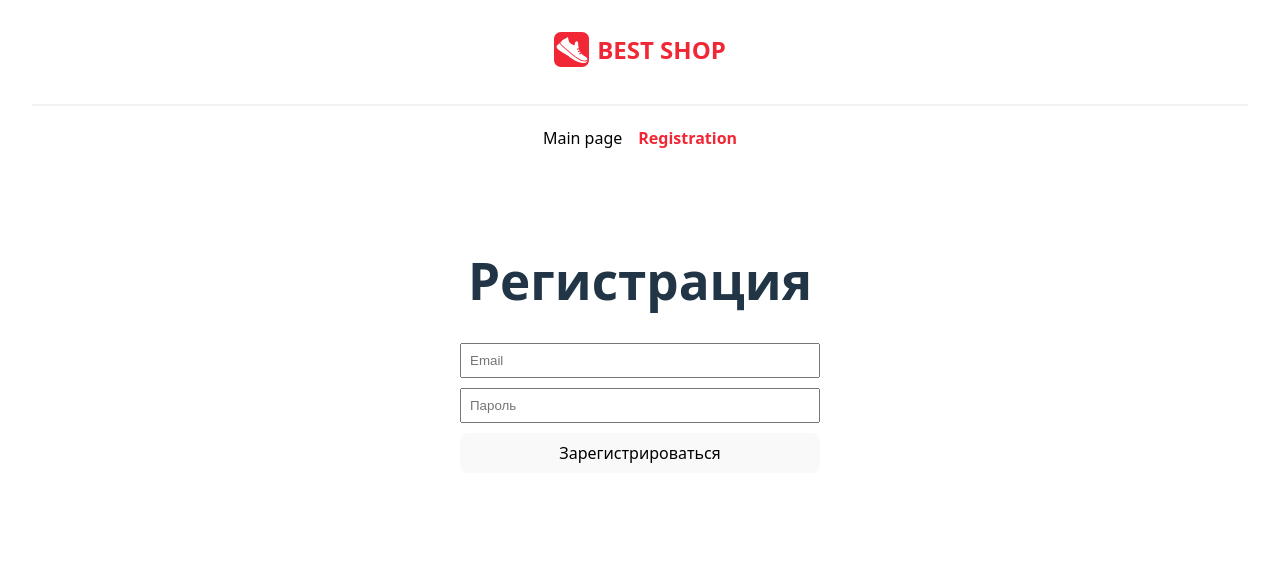
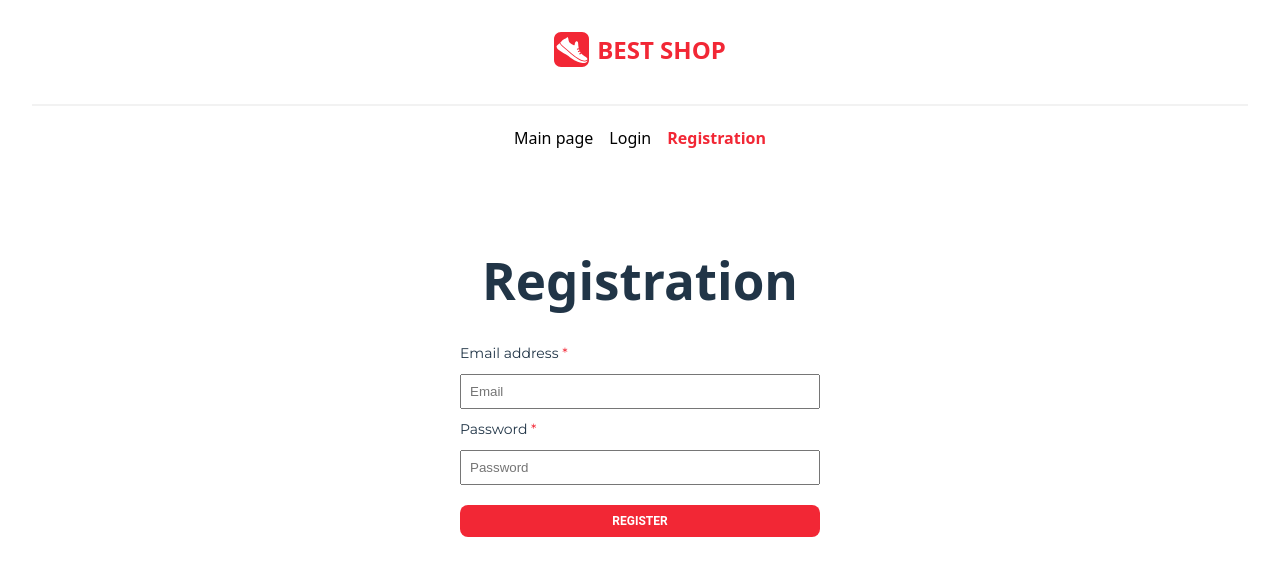
Before and after one commit to ustinix/eCommerce-Application, a Vue app: page /register in a window 1280 px wide. Shown: the top 576 px of the page. Built offline with nearby package versions, Linux system fonts and the light colour scheme.

Commit message:
feat: add login page to router, install eslint-vue plugin

```diff
--- a/package.json
+++ b/package.json
@@ -25,9 +25,10 @@
     "@eslint/js": "^9.25.1",
     "@vitejs/plugin-vue": "^5.2.2",
     "@vue/tsconfig": "^0.7.0",
-    "eslint": "^9.25.1",
+    "eslint": "^9.26.0",
     "eslint-config-prettier": "^10.1.2",
     "eslint-plugin-prettier": "^5.2.6",
+    "eslint-plugin-vue": "^10.1.0",
     "husky": "^9.1.7",
     "lint-staged": "^15.5.1",
     "prettier": "^3.5.3",
--- a/src/components/layout/Header.vue
+++ b/src/components/layout/Header.vue
@@ -16,13 +16,14 @@ import Logo from '../ui/logo.vue';
     <DividerLine />
     <nav class="nav">
       <RouterLink to="/">Main page</RouterLink>
+      <RouterLink to="/login">Login</RouterLink>
       <RouterLink to="/register">Registration</RouterLink>
     </nav>
   </div>
 </template>
 
 <style lang="scss" scoped>
-@import '../../assets/styles/variables.scss';
+@use '../../assets/styles/variables.scss' as v;
 
 .header {
   padding: 2rem;
@@ -43,7 +44,7 @@ import Logo from '../ui/logo.vue';
 
       h2 {
         margin: 0;
-        color: $color-red;
+        color: v.$color-red;
       }
     }
   }
@@ -55,7 +56,7 @@ import Logo from '../ui/logo.vue';
     padding: 1rem;
 
     a {
-      color: $color-black;
+      color: v.$color-black;
       text-decoration: none;
 
       &:hover {
@@ -64,7 +65,7 @@ import Logo from '../ui/logo.vue';
 
       &.router-link-active {
         font-weight: bold;
-        color: $color-red;
+        color: v.$color-red;
       }
     }
   }
--- a/src/main.ts
+++ b/src/main.ts
@@ -5,10 +5,14 @@ import './style.scss';
 import router from './router/router';
 
 const appContainer = document.createElement('div');
+
 appContainer.id = 'app';
-document.body.appendChild(appContainer);
+
+document.body.append(appContainer);
+
 const pinia = createPinia();
 
 const app = createApp(App).use(router);
+
 app.mount('#app');
 app.use(pinia);
--- a/src/pages/loginPage/LoginPage.vue
+++ b/src/pages/loginPage/LoginPage.vue
@@ -6,7 +6,7 @@ const errorEmail = ref<string>('');
 const errorPassword = ref<string>('');
 const showPassword = ref<boolean>(false);
 
-const togglePassword = ():void => {
+const togglePassword = (): void => {
   showPassword.value = !showPassword.value;
 };
 function login(event: Event): void {
--- a/src/pages/registrationPage/registrationPage.vue
+++ b/src/pages/registrationPage/registrationPage.vue
@@ -11,20 +11,38 @@ const handleSubmit = () => {
 
 <template>
   <div class="registration-page">
-    <h1>Регистрация</h1>
+    <h1>Registration</h1>
     <form @submit.prevent="handleSubmit">
+      <label class="login_label">Email address <span class="primary_color">*</span> </label>
       <input v-model="email" type="email" placeholder="Email" required />
-      <input v-model="password" type="password" placeholder="Пароль" required />
-      <button type="submit">Зарегистрироваться</button>
+      <label class="login_label">Password <span class="primary_color">*</span> </label>
+      <input v-model="password" type="password" placeholder="Password" required />
+      <button type="submit" @click="" class="button">REGISTER</button>
     </form>
   </div>
 </template>
 
-<style scoped>
+<style lang="scss" scoped>
+@use '../../assets/styles/variables.scss' as v;
 .registration-page {
   max-width: 400px;
   margin: 0 auto;
   padding: 20px;
+
+  form {
+    display: flex;
+    flex-direction: column;
+
+    .login_label {
+      text-align: left;
+      font-family: 'Montserrat', sans-serif;
+      font-size: 14px;
+
+      .primary_color {
+        color: v.$color-red;
+      }
+    }
+  }
 }
 
 input,
--- a/src/style.scss
+++ b/src/style.scss
@@ -1,10 +1,12 @@
+@use './assets/styles/variables.scss' as v;
+
 :root {
   font-family: system-ui, Avenir, Helvetica, Arial, sans-serif;
   line-height: 1.5;
   font-weight: 400;
   color-scheme: light dark;
   color: #fff;
-  background-color: #242424;
+  background-color: v.$color-black;
   font-synthesis: none;
   text-rendering: optimizeLegibility;
   -webkit-font-smoothing: antialiased;
@@ -41,12 +43,14 @@ button {
   border-radius: 8px;
   border: 1px solid transparent;
   padding: 0.6em 1.2em;
-  font-size: 1em;
-  font-weight: 500;
-  font-family: inherit;
-  background-color: #1a1a1a;
   cursor: pointer;
   transition: border-color 0.25s;
+  background-color: v.$color-red;
+  color: v.$color-white;
+  text-transform: uppercase;
+  font-family: Roboto, sans-serif;
+  font-weight: 700;
+  font-size: 12px;
 }
 
 button:hover {
@@ -80,6 +84,6 @@ button:focus-visible {
   }
 
   button {
-    background-color: #f9f9f9;
+    background-color: v.$color-red;
   }
 }
```
Also changed, not shown: src/router/router.ts (+6 -4 lines), 1 other file (tests, documents, lock files or other folders).
